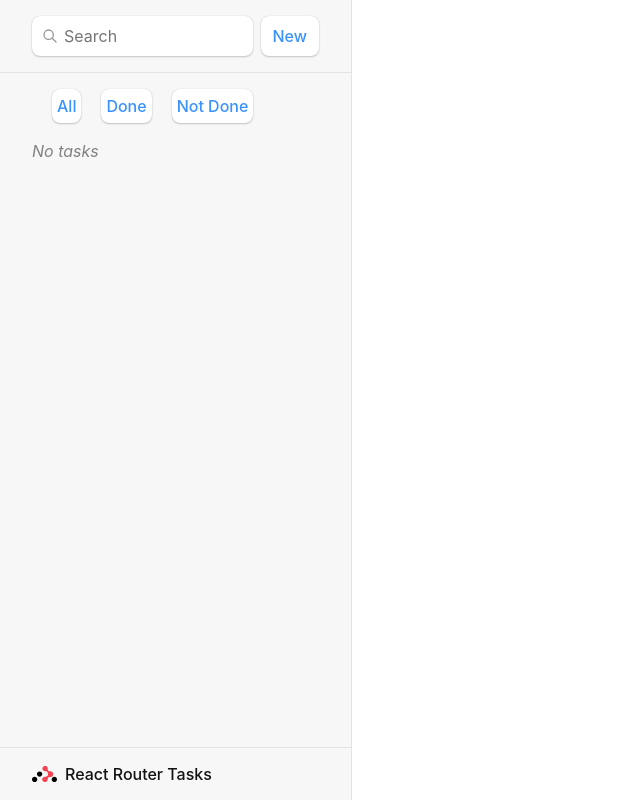
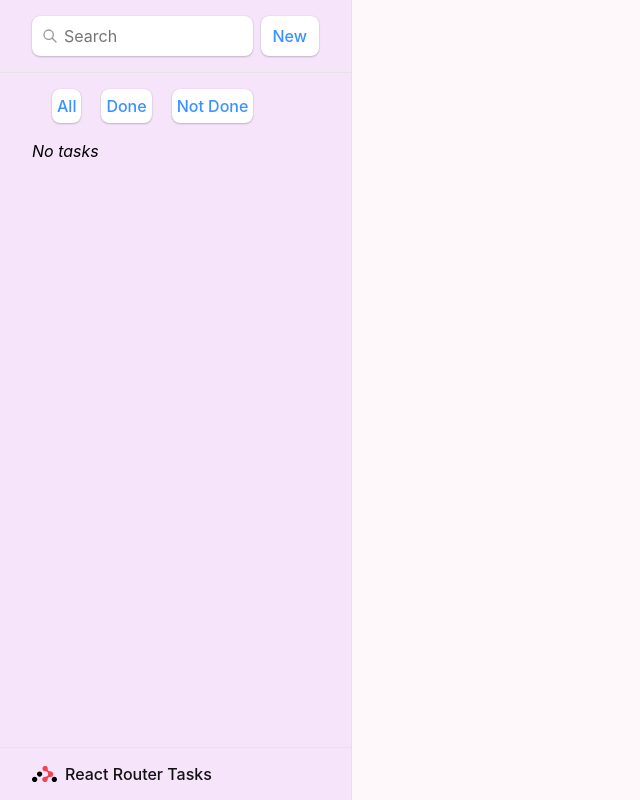
Before and after one commit to imranmammadov12/React_project_tasks, a React (Create React App) app: page / in a window 1280 px wide. Shown: the whole page, without its empty margins (0-640 px from the left). Built offline with nearby package versions, Linux system fonts and the light colour scheme.

Commit message:
update styles for task

```diff
--- a/src/index.css
+++ b/src/index.css
@@ -13,6 +13,7 @@ body {
     sans-serif;
   -webkit-font-smoothing: antialiased;
   -moz-osx-font-smoothing: grayscale;
+  background-color: rgba(255, 216, 234, 0.17);
 }
 
 code {
@@ -111,7 +112,7 @@ form[action$="destroy"] button {
 
 #sidebar {
   width: 22rem;
-  background-color: #f7f7f7;
+  background: rgba(236, 209, 249, 0.5);
   border-right: solid 1px #e3e3e3;
   display: flex;
   flex-direction: column;
@@ -448,3 +449,7 @@ i {
   word-wrap: break-word;
   padding: 21px;
 }
+
+i{
+  color: black;
+}
```
